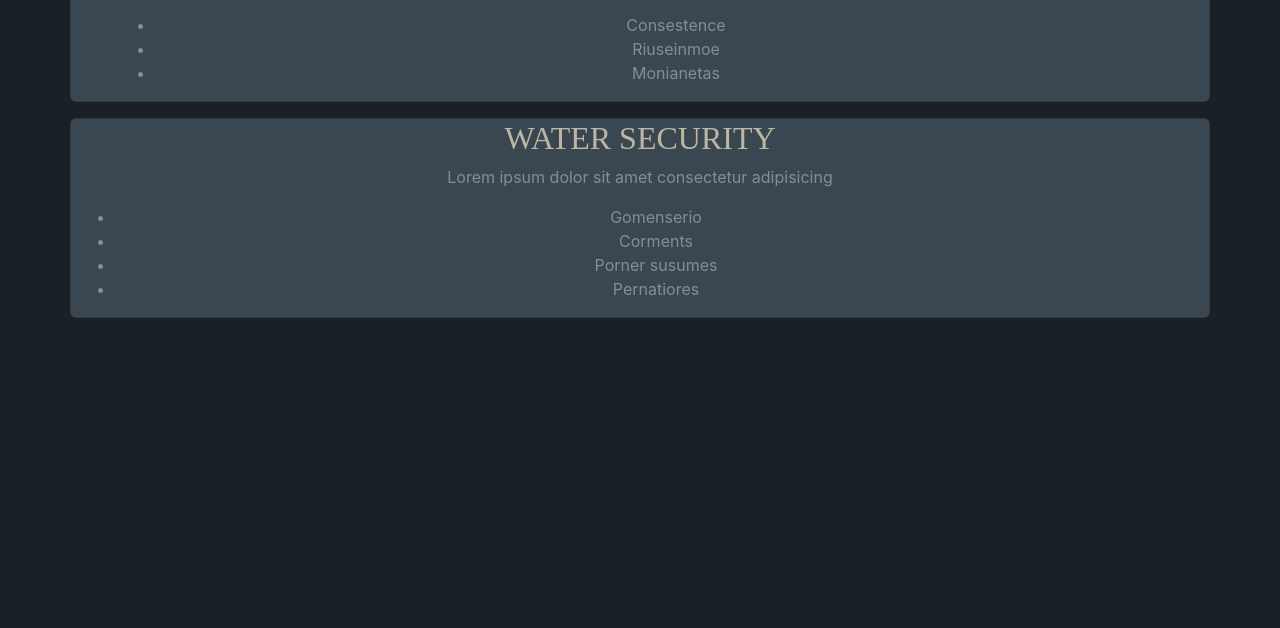
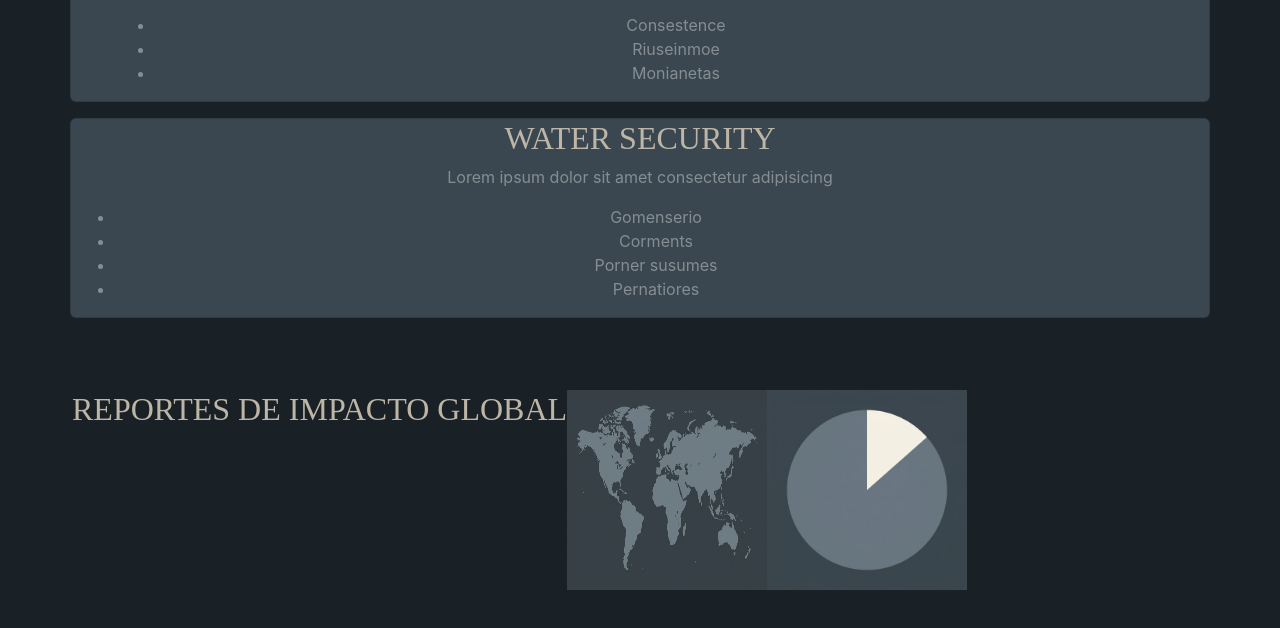
Before and after one commit to SaibaNiiru/EVALUACION_II, a plain HTML site: page index.html in a window 1280 px wide. Shown: the part 633-1261 px from the top of the page. Before the commit the page ends 951 px from the top, so only its background shows below. Drawn offline with nearby package versions, Linux system fonts and the light colour scheme; a web font is replaced by a local one.

Commit message:
Evaluacion II- 34to commit

```diff
--- a/assets/css/styles.css
+++ b/assets/css/styles.css
@@ -45,3 +45,7 @@ body{
     color: #F5F2EB;
     padding-left: 10px;
 }
+
+.imag{
+    width: 200px;
+}
--- a/index.html
+++ b/index.html
@@ -72,5 +72,13 @@
 
         </div>
     </div>
+    <div class="container d-flex align-content-center flex-wrap p-5 text-center m-4">
+        <div class="heads"><h2>REPORTES DE IMPACTO GLOBAL</h2></div>
+        <img src="assets\mapa mundi.jpeg" alt="Mapa mundi" class="imag">
+        <img src="assets\grafico.jpeg" alt="Grafico pastel" class="imag">
+    </div>
+    <div class="container d-flex align-content-center flex-wrap p-5 text-center m-4">
+        <div ></div>
+    </div>
 </body>
 </html>
```
